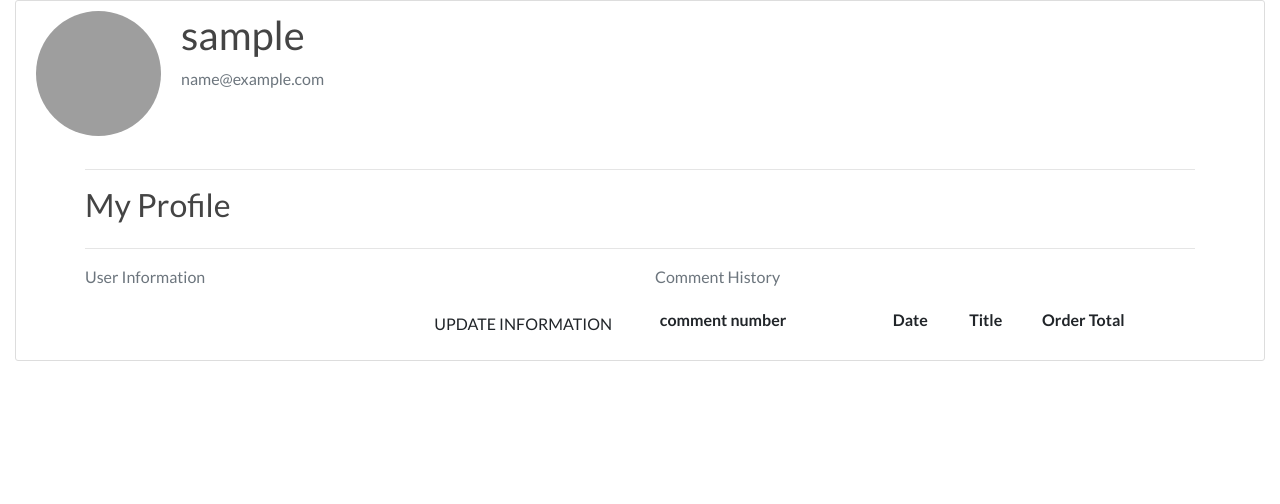
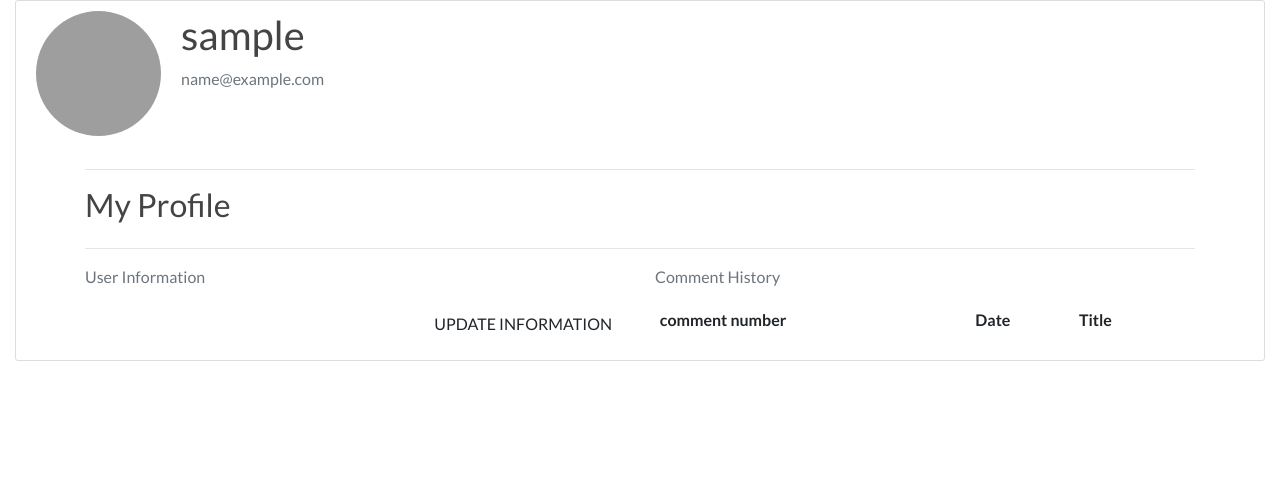
Before and after one commit to nellymaw/hackathon-love-team7, a Django app: page /profile/ in a window 1280 px wide. Shown: the top 504 px of the page. Run offline with Django 3.2, Linux system fonts and the light colour scheme; the visitor is signed in with stand-in values (Sample User, id 1); data comes from the database, SQL or seed files in the repository; lists and menus that the app fills with data are empty; some libraries are stand-ins or nearby versions; some web fonts are replaced; grey boxes are pictures that could not be loaded.

Commit message:
Daniel request point

```diff
--- a/profiles/templates/profiles/profile.html
+++ b/profiles/templates/profiles/profile.html
@@ -60,7 +60,7 @@
                                 <th>comment number</th>
                                 <th>Date</th>
                                 <th>Title</th>
-                                <th>Order Total</th>
+                                <th></th>
                             </tr>
                         </thead>
                         <tbody>
```
